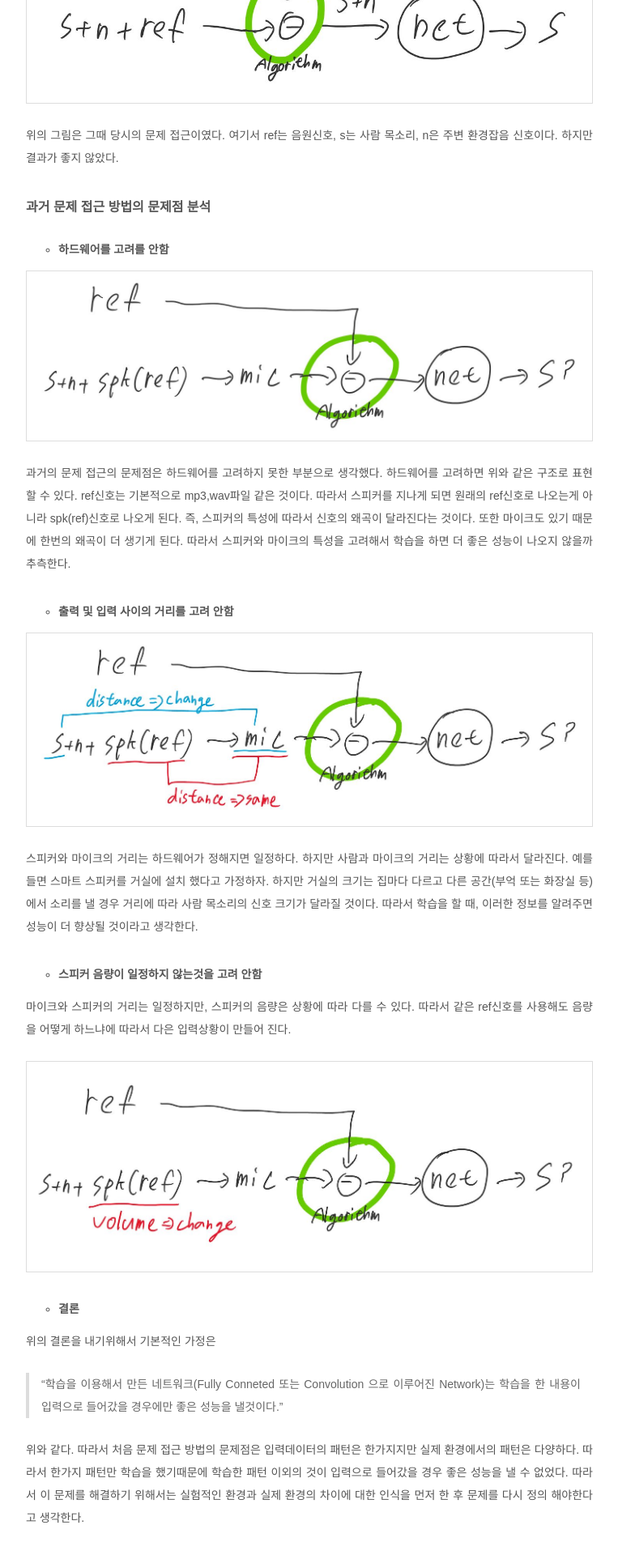
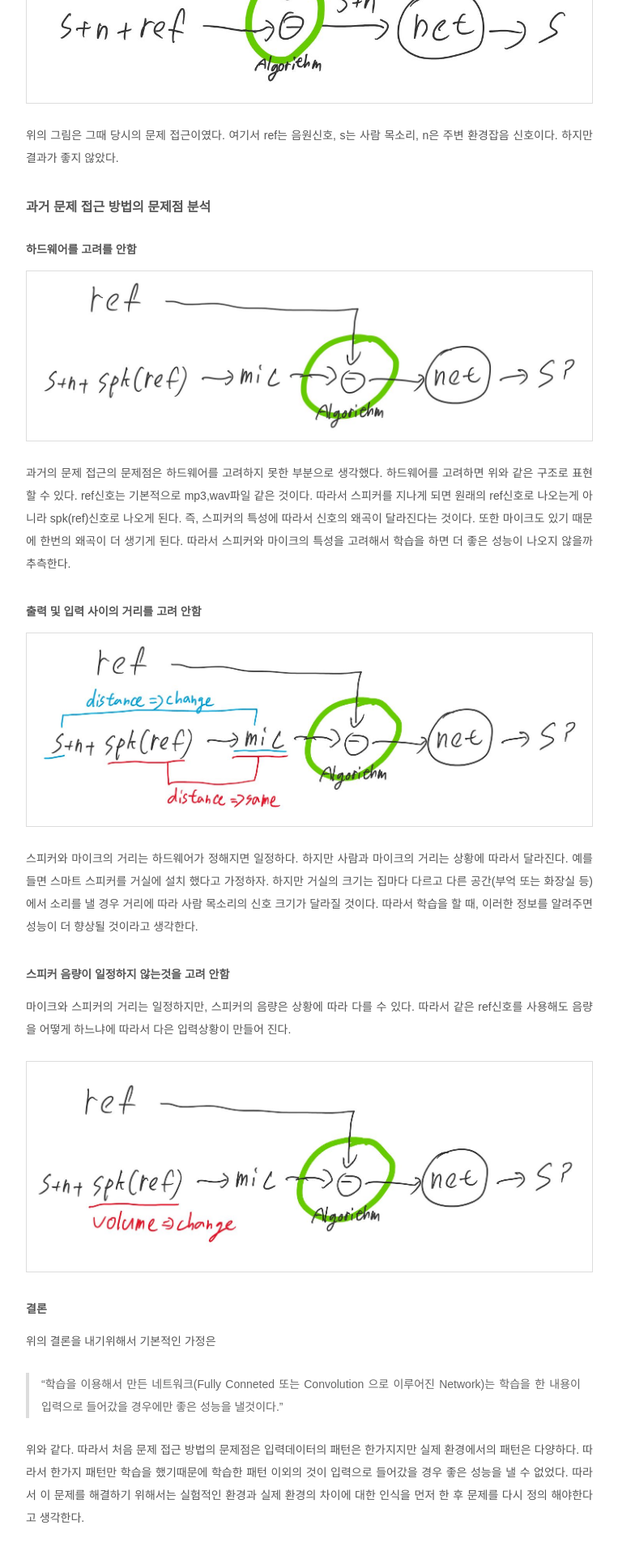
Before and after one commit to kangheeyong/kangheeyong.github.io, a Jekyll site: the page built from _posts/2018-01-13-noise_canceling_project_1.md, in a window 1280 px wide. Shown: the part 1049-2969 px from the top of the page at 81% size, without its empty margins (258-1021 px from the left). Built offline with Jekyll 4.4.1, drawn with Linux system fonts in a browser that asks for light colours.

```diff
--- a/_posts/2018-01-13-noise_canceling_project_1.md
+++ b/_posts/2018-01-13-noise_canceling_project_1.md
@@ -16,30 +16,30 @@ tags:
 
 ###  문제 접근 과정
 ####  과거 문제 접근 방법
- ![achitecture1](/assets/project_1/1.JPG)
+ ![](/assets/project_1/1.JPG)
 
 위의 그림은 그때 당시의 문제 접근이였다. 여기서 ref는 음원신호, s는 사람 목소리, n은 주변 환경잡음 신호이다. 하지만 결과가 좋지 않았다.
 
 #### 과거 문제 접근 방법의 문제점 분석
-* ##### 하드웨어를 고려를 안함
+##### 하드웨어를 고려를 안함
 
- ![achitecture3](/assets/project_1/3.JPG)
+ ![](/assets/project_1/3.JPG)
 
 과거의 문제 접근의 문제점은 하드웨어를 고려하지 못한 부분으로 생각했다. 하드웨어를 고려하면 위와 같은 구조로 표현할 수 있다. ref신호는 기본적으로 mp3,wav파일 같은 것이다. 따라서 스피커를 지나게 되면 원래의 ref신호로 나오는게 아니라 spk(ref)신호로 나오게 된다. 즉, 스피커의 특성에 따라서 신호의 왜곡이 달라진다는 것이다. 또한 마이크도 있기 때문에 한번의 왜곡이 더 생기게 된다. 따라서 스피커와 마이크의 특성을 고려해서 학습을 하면 더 좋은 성능이 나오지 않을까 추측한다.
 
-* ##### 출력 및 입력 사이의 거리를 고려 안함
+##### 출력 및 입력 사이의 거리를 고려 안함
 
- ![achitecture4](/assets/project_1/4.JPG)
+ ![](/assets/project_1/4.JPG)
 
 스피커와 마이크의 거리는 하드웨어가 정해지면 일정하다. 하지만 사람과 마이크의 거리는 상황에 따라서 달라진다. 예를들면 스마트 스피커를 거실에 설치 했다고 가정하자. 하지만 거실의 크기는 집마다 다르고 다른 공간(부억 또는 화장실 등)에서 소리를 낼 경우 거리에 따라 사람 목소리의 신호 크기가 달라질 것이다. 따라서 학습을 할 때, 이러한 정보를 알려주면 성능이 더 향상될 것이라고 생각한다.
 
-* ##### 스피커 음량이 일정하지 않는것을 고려 안함
+##### 스피커 음량이 일정하지 않는것을 고려 안함
 
 마이크와 스피커의 거리는 일정하지만, 스피커의 음량은 상황에 따라 다를 수 있다. 따라서 같은 ref신호를 사용해도 음량을 어떻게 하느냐에 따라서 다은 입력상황이 만들어 진다.
 
- ![achitecture5](/assets/project_1/5.JPG)
+ ![](/assets/project_1/5.JPG)
 
-* ##### 결론
+##### 결론
 
 위의 결론을 내기위해서 기본적인 가정은
 
```
Also changed, not shown: other parts of _posts/2018-01-13-noise_canceling_project_1.md (+1 -1 lines).
